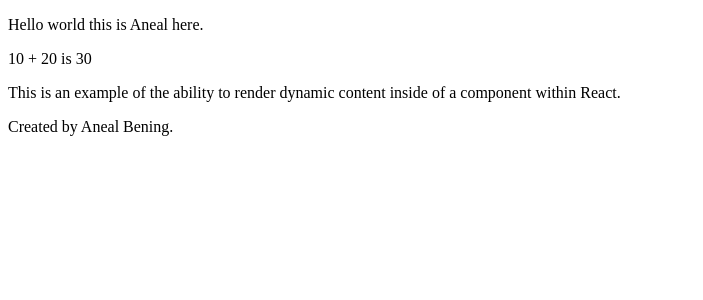
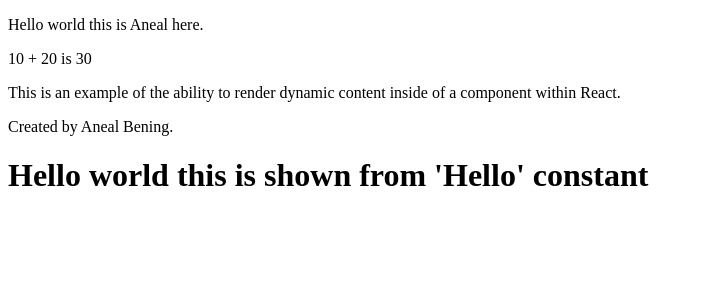
Before and after one commit to anealbening/applicationdemo, a React (Create React App) app: page / in a window 1280 px wide. Shown: the top 300 px of the page, without its empty margins (0-703 px from the left). Built offline with nearby package versions, Linux system fonts and the light colour scheme.

Commit message:
Implemented 'Hello' constant which is retrieved using <Hello /> tag in App constant.

```diff
--- a/src/App.js
+++ b/src/App.js
@@ -1,4 +1,17 @@
 import React from 'react'
+
+const Hello = () => {
+  return (
+    <div>
+      <h1>Hello world this is shown from 'Hello' constant</h1>
+    </div>
+  )
+}
+
+
+
+
+
 const App = () => {
   const now = new Date()
   const a = 10
@@ -11,8 +24,10 @@ const App = () => {
       </p>
       <p>This is an example of the ability to render dynamic content inside of a component within React.</p>
       <p>Created by Aneal Bening.</p>
+      <Hello />
     </div>
   )
 }
 
+
 export default App
```
